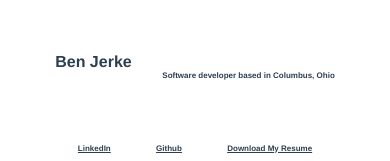
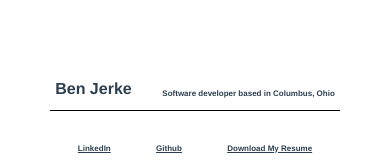
Before and after one commit to BenJerke/personal-site, a Vue app in the folder brj-personal-site/: page / in a window 390 px wide. Shown: the top 161 px of the page. Built offline with nearby package versions, Linux system fonts and the light colour scheme.

Commit message:
more layout fixes

```diff
--- a/brj-personal-site/src/components/Header.vue
+++ b/brj-personal-site/src/components/Header.vue
@@ -1,7 +1,7 @@
 <template>
       <header>
           <h1>Ben Jerke</h1>
-            <span class="break"></span>
+
           <h4>Software developer based in Columbus, Ohio </h4>
       </header>
 </template>
--- a/brj-personal-site/src/views/Home.vue
+++ b/brj-personal-site/src/views/Home.vue
@@ -55,7 +55,11 @@ export default {
         border-bottom: 1px solid black ;
         /* border-bottom: 1px solid black; */
         grid-area: header;
-
+        display: flex;
+        justify-content: space-between;
+        align-items: flex-end;
+        flex-wrap: wrap;
+        padding-bottom: 3rem;
     }
 
     #navbar{
@@ -99,16 +103,10 @@ export default {
         body{
             font-size: .75rem;
         }
-        #header{
-            display: flex;
-            justify-content: space-between;
-            align-items: flex-start;
-        }
-        #header h4{
-            text-align: start;
+        /* #header h4{
             margin-bottom: 0;
             margin-top: 1.8rem;
-        }
+        } */
         #navbar{
             margin-top: 5px;
             margin-bottom: 5px;
@@ -135,8 +133,11 @@ export default {
             display: none;
         }
         #header{
-            border: none;
+            flex-wrap: nowrap;
+            padding-bottom: .05rem;
+
         }
+
 
     }
 
```
